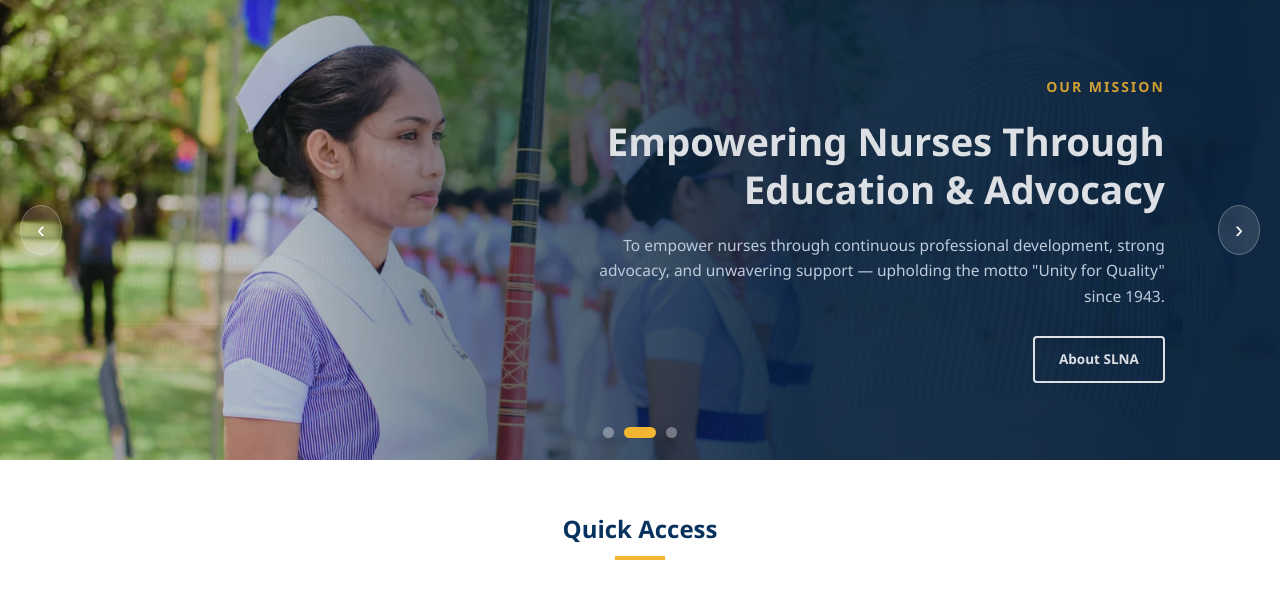
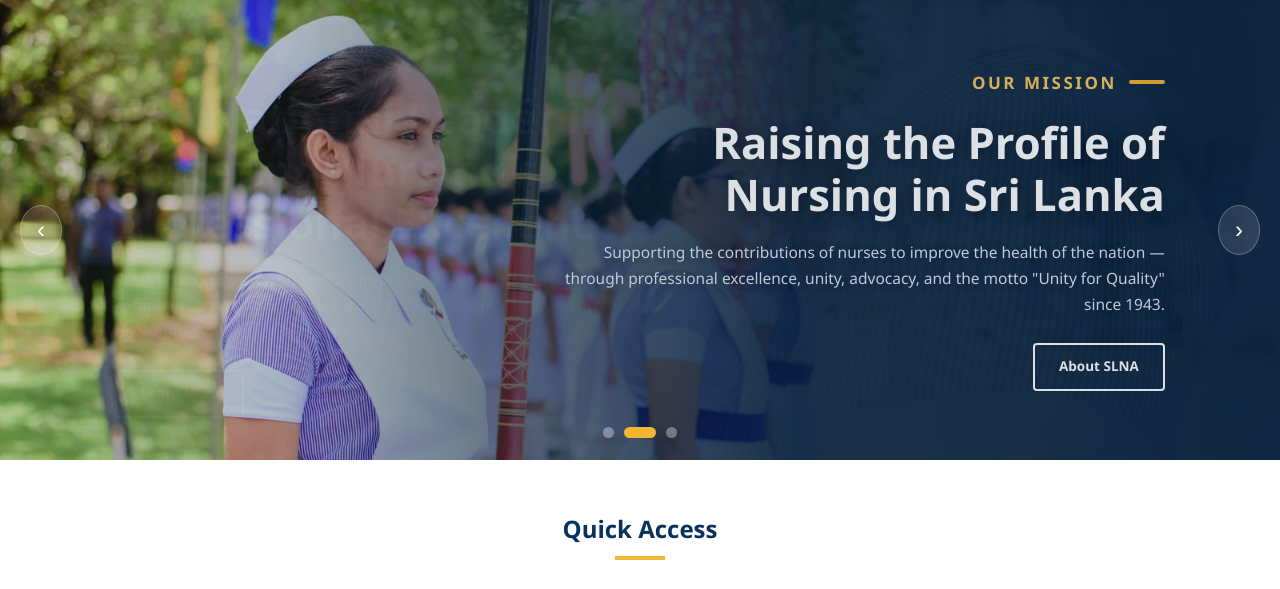
Before and after one commit to inosh/slna, a plain HTML site: page index.html in a window 1280 px wide. Shown: the part 162-751 px from the top of the page. Drawn offline with Linux system fonts and the light colour scheme; no server answers.

Commit message:
Improvements

```diff
--- a/css/style.css
+++ b/css/style.css
@@ -62,9 +62,11 @@ ul { list-style:none; }
 .carousel-slide.reverse .carousel-image-col { grid-column:1; order:1; }
 .carousel-slide.reverse .carousel-text-col { grid-column:2; order:2; }
 .carousel-text { max-width:440px; color:#fff; text-align:center; }
-.carousel-text .eyebrow { color: var(--secondary); font-weight:800; font-size:14px; text-transform:uppercase; letter-spacing:2px; margin-bottom:18px; display:block; }
-.carousel-text h2 { font-size:32px; font-weight:800; margin-bottom:20px; line-height:1.25; color:#fff; }
-.carousel-text p { font-size:15.5px; color:#dbe7f5; margin-bottom:26px; line-height:1.65; }
+.carousel-text .eyebrow { display:inline-flex; align-items:center; gap:12px; color: var(--secondary-light); font-weight:800; font-size:17px; text-transform:uppercase; letter-spacing:2.5px; margin-bottom:20px; }
+.carousel-text .eyebrow::before { content:""; width:36px; height:4px; border-radius:2px; background:var(--secondary); flex:none; }
+.carousel-slide.reverse .carousel-text .eyebrow { flex-direction:row-reverse; }
+.carousel-text h2 { font-size:32px; font-weight:800; margin-bottom:20px; line-height:1.2; color:#fff; text-shadow:0 2px 18px rgba(2,10,22,0.45); }
+.carousel-text p { font-size:15.5px; color:#dbe7f5; margin-bottom:26px; line-height:1.65; text-shadow:0 1px 10px rgba(2,10,22,0.35); }
 .carousel-text .btn-outline { border:2px solid #fff; color:#fff; font-weight:700; padding:11px 24px; }
 .carousel-text .btn-outline:hover { background:#fff; color:var(--primary-dark); }
 .carousel-dots { position:absolute; bottom:22px; left:50%; transform:translateX(-50%); display:flex; gap:10px; z-index:10; }
@@ -787,7 +789,7 @@ ul { list-style:none; }
 }
 
 .carousel-text h2 {
-  font-size: clamp(30px, 3vw, 46px);
+  font-size: clamp(34px, 3.4vw, 52px);
 }
 
 .carousel-slide.reverse .carousel-text-col {
--- a/index.html
+++ b/index.html
@@ -7,8 +7,8 @@
     <div class="carousel-text-col">
       <div class="carousel-text">
         <span class="eyebrow">Our Vision</span>
-        <h2>Advancing Nursing Excellence Across Sri Lanka</h2>
-        <p>To be the recognised leader in advancing nursing excellence, professional standards, and ethical practice throughout Sri Lanka's healthcare system.</p>
+        <h2>The National Leader in Fostering Nursing's Professional Excellence</h2>
+        <p>SLNA is recognised as Sri Lanka's foremost voice for the nursing profession — setting the standard for clinical excellence, ethical practice, and professional development in the public interest.</p>
         <a href="pages/vision-mission.html" class="btn btn-outline">Learn More</a>
       </div>
     </div>
@@ -25,8 +25,8 @@
     <div class="carousel-text-col">
       <div class="carousel-text">
         <span class="eyebrow">Our Mission</span>
-        <h2>Empowering Nurses Through Education &amp; Advocacy</h2>
-        <p>To empower nurses through continuous professional development, strong advocacy, and unwavering support &mdash; upholding the motto "Unity for Quality" since 1943.</p>
+        <h2>Raising the Profile of Nursing in Sri Lanka</h2>
+        <p>Supporting the contributions of nurses to improve the health of the nation &mdash; through professional excellence, unity, advocacy, and the motto "Unity for Quality" since 1943.</p>
         <a href="pages/about-slna.html" class="btn btn-outline">About SLNA</a>
       </div>
     </div>
```
